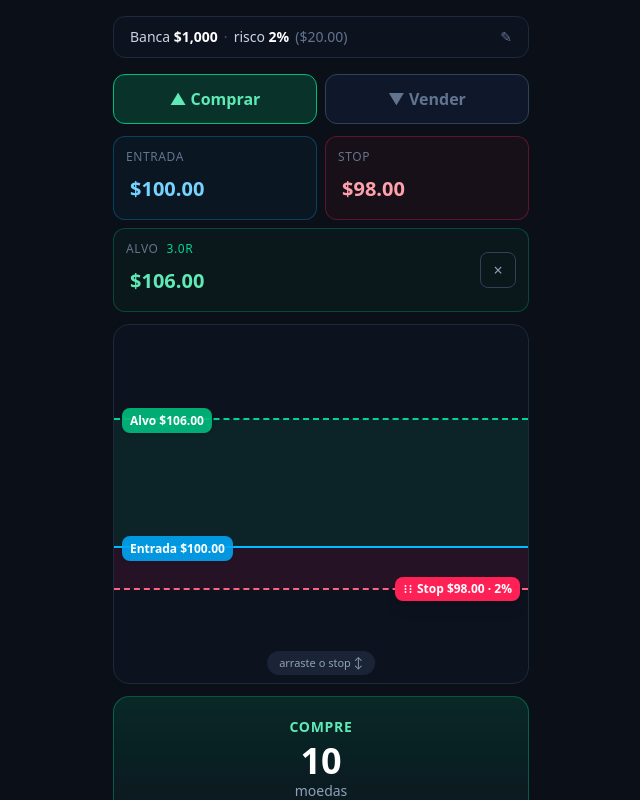
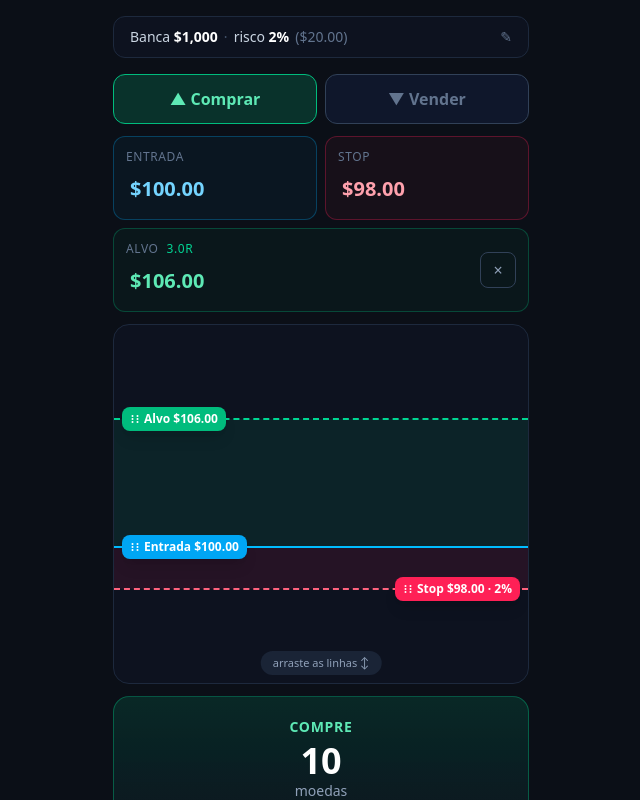
Before and after one commit to abdallacrypto1/riskcalc, a React (Vite) app: page / in a window 1280 px wide. Both pictures are taken after a click on the button "+ definir alvo (take profit)". Shown: the top 800 px of the page, without its empty margins (319-959 px from the left). Built offline with nearby package versions, Linux system fonts and the light colour scheme.

Commit message:
Arraste tambem entrada e alvo no grafico (medio desloca a grade no escalonado)

```diff
--- a/src/App.tsx
+++ b/src/App.tsx
@@ -81,6 +81,20 @@ export default function App() {
 
   const editSingleEntry = (price: number) => {
     setEntryPrice(price);
+    adjustStop(price);
+  };
+
+  // Arrastar a linha de entrada/médio no gráfico.
+  const dragEntry = (price: number) => {
+    if (!scaled) {
+      editSingleEntry(price);
+      return;
+    }
+    // escalonado: desloca a grade inteira mantendo os ratios
+    const delta = price - avg;
+    setGridRows(gridRows.map((r) => ({ ...r, price: +(r.price + delta).toFixed(2) })));
+    setGridFrom((f) => +(f + delta).toFixed(2));
+    setGridTo((t) => +(t + delta).toFixed(2));
     adjustStop(price);
   };
 
@@ -234,7 +248,9 @@ export default function App() {
             stop={stop}
             takeProfit={takeProfit ?? undefined}
             direction={direction}
+            onEntry={dragEntry}
             onStop={setStop}
+            onTakeProfit={(p) => setTakeProfit(+p.toFixed(8))}
           />
         </div>
 
--- a/src/PriceLadder.tsx
+++ b/src/PriceLadder.tsx
@@ -4,16 +4,19 @@ import { money, pct } from "./lib/format";
 
 interface EntryLine {
   price: number;
-  label?: string;
 }
+
+type Handle = "entry" | "stop" | "tp";
 
 interface Props {
   entries: EntryLine[]; // entradas individuais (uma ou várias)
   avg: number; // preço médio (âncora)
   stop: number; // preço do stop (arrastável)
-  takeProfit?: number; // alvo opcional
+  takeProfit?: number; // alvo opcional (arrastável)
   direction: Direction;
+  onEntry?: (price: number) => void; // arrastar a entrada / médio
   onStop: (price: number) => void; // arrastar o stop
+  onTakeProfit?: (price: number) => void; // arrastar o alvo
 }
 
 interface Window {
@@ -21,24 +24,29 @@ interface Window {
   low: number;
 }
 
-/** Gráfico vertical de preço. O trader arrasta o stop com o dedo e vê tudo
- *  se reposicionar ao vivo. */
+/** Gráfico vertical de preço. O trader arrasta entrada, stop e alvo com o dedo
+ *  e vê tudo se reposicionar ao vivo. */
 export default function PriceLadder({
   entries,
   avg,
   stop,
   takeProfit,
   direction,
+  onEntry,
   onStop,
+  onTakeProfit,
 }: Props) {
   const ref = useRef<HTMLDivElement>(null);
-  const [dragging, setDragging] = useState(false);
+  const [drag, setDrag] = useState<Handle | null>(null);
   const freeze = useRef<Window | null>(null);
+
+  const isLong = direction === "long";
+  const hasTp = !!takeProfit && takeProfit > 0;
 
   const prices = [
     ...entries.map((e) => e.price),
     stop,
-    ...(takeProfit && takeProfit > 0 ? [takeProfit] : []),
+    ...(hasTp ? [takeProfit!] : []),
   ].filter((p) => Number.isFinite(p) && p > 0);
 
   const computeWindow = (): Window => {
@@ -50,10 +58,9 @@ export default function PriceLadder({
     return { high: hi + pad, low: Math.max(0, lo - pad) };
   };
 
-  const win = dragging && freeze.current ? freeze.current : computeWindow();
+  const win = drag && freeze.current ? freeze.current : computeWindow();
   const span = win.high - win.low || 1;
 
-  // preço -> fração 0..1 a partir do topo
   const frac = (p: number) => clamp((win.high - p) / span, 0, 1);
   const topPct = (p: number) => `${frac(p) * 100}%`;
 
@@ -63,27 +70,43 @@ export default function PriceLadder({
     return win.high - f * span;
   };
 
-  const onPointerDown = (e: React.PointerEvent) => {
+  const g = avg * 0.0005; // folga mínima entre as linhas
+
+  const clampFor = (kind: Handle, p: number): number => {
+    p = Math.max(p, 0);
+    if (kind === "stop") return isLong ? Math.min(p, avg - g) : Math.max(p, avg + g);
+    if (kind === "entry") return isLong ? Math.max(p, stop + g) : Math.min(p, stop - g);
+    // tp
+    return isLong ? Math.max(p, avg + g) : Math.min(p, avg - g);
+  };
+
+  const emit = (kind: Handle, p: number) => {
+    if (kind === "stop") onStop(p);
+    else if (kind === "entry") onEntry?.(p);
+    else onTakeProfit?.(p);
+  };
+
+  const handlers = (kind: Handle) => ({
+    onPointerDown: (e: React.PointerEvent) => {
       e.currentTarget.setPointerCapture(e.pointerId);
       freeze.current = computeWindow();
-    setDragging(true);
-  };
-  const onPointerMove = (e: React.PointerEvent) => {
-    if (!dragging) return;
-    let p = priceFromClientY(e.clientY);
-    // mantém o stop do lado certo do preço médio
-    const guard = avg * 0.0005;
-    if (direction === "long") p = Math.min(p, avg - guard);
-    else p = Math.max(p, avg + guard);
-    onStop(Math.max(p, 0));
-  };
-  const endDrag = (e: React.PointerEvent) => {
+      setDrag(kind);
+    },
+    onPointerMove: (e: React.PointerEvent) => {
+      if (drag !== kind) return;
+      emit(kind, clampFor(kind, priceFromClientY(e.clientY)));
+    },
+    onPointerUp: (e: React.PointerEvent) => {
       e.currentTarget.releasePointerCapture?.(e.pointerId);
       freeze.current = null;
-    setDragging(false);
-  };
+      setDrag(null);
+    },
+    onPointerCancel: () => {
+      freeze.current = null;
+      setDrag(null);
+    },
+  });
 
-  const isLong = direction === "long";
   const stopDistPct = avg > 0 ? (Math.abs(avg - stop) / avg) * 100 : NaN;
   const multipleEntries = entries.length > 1;
 
@@ -95,68 +118,82 @@ export default function PriceLadder({
     >
       {/* zona de risco entre o médio e o stop */}
       <div
-        className={`absolute inset-x-0 ${isLong ? "bg-rose-500/10" : "bg-rose-500/10"}`}
+        className="absolute inset-x-0 bg-rose-500/10"
         style={{
           top: topPct(Math.max(avg, stop)),
           bottom: `${(1 - frac(Math.min(avg, stop))) * 100}%`,
         }}
       />
       {/* zona de lucro até o alvo */}
-      {takeProfit && takeProfit > 0 && (
+      {hasTp && (
         <div
           className="absolute inset-x-0 bg-emerald-500/10"
           style={{
-            top: topPct(Math.max(avg, takeProfit)),
-            bottom: `${(1 - frac(Math.min(avg, takeProfit))) * 100}%`,
+            top: topPct(Math.max(avg, takeProfit!)),
+            bottom: `${(1 - frac(Math.min(avg, takeProfit!))) * 100}%`,
           }}
         />
       )}
 
-      {/* entradas individuais (quando escalado) */}
+      {/* entradas individuais (quando escalado) — linhas finas, não arrastáveis */}
       {multipleEntries &&
         entries.map((e, i) => (
-          <Line key={i} top={topPct(e.price)} color="slate" thin>
+          <div
+            key={i}
+            className="absolute inset-x-0"
+            style={{ top: topPct(e.price), transform: "translateY(-50%)" }}
+          >
+            <div className="border-t border-slate-600" />
             {entries.length <= 4 && (
-              <span className="text-[11px] text-slate-400">{money(e.price)}</span>
+              <span className="absolute left-2 top-1/2 -translate-y-1/2 text-[11px] text-slate-400">
+                {money(e.price)}
+              </span>
             )}
-          </Line>
+          </div>
         ))}
 
-      {/* alvo */}
-      {takeProfit && takeProfit > 0 && (
-        <Line top={topPct(takeProfit)} color="emerald" dashed>
-          <Tag color="emerald">Alvo {money(takeProfit)}</Tag>
-        </Line>
+      {/* ALVO — arrastável */}
+      {hasTp && (
+        <DragLine
+          top={topPct(takeProfit!)}
+          z="z-20"
+          line="border-emerald-400 border-dashed"
+          side="left"
+          pill="bg-emerald-500 text-white"
+          handlers={onTakeProfit ? handlers("tp") : undefined}
+        >
+          Alvo {money(takeProfit!)}
+        </DragLine>
       )}
 
-      {/* preço médio / entrada (âncora) */}
-      <Line top={topPct(avg)} color="sky">
-        <Tag color="sky">
+      {/* ENTRADA / MÉDIO — arrastável */}
+      <DragLine
+        top={topPct(avg)}
+        z="z-20"
+        line="border-sky-400"
+        side="left"
+        pill="bg-sky-500 text-white"
+        handlers={onEntry ? handlers("entry") : undefined}
+      >
         {multipleEntries ? "Médio" : "Entrada"} {money(avg)}
-        </Tag>
-      </Line>
+      </DragLine>
 
       {/* STOP — arrastável */}
-      <div
-        className="absolute inset-x-0 z-10 flex cursor-grab items-center active:cursor-grabbing"
-        style={{ top: topPct(stop), transform: "translateY(-50%)", touchAction: "none" }}
-        onPointerDown={onPointerDown}
-        onPointerMove={onPointerMove}
-        onPointerUp={endDrag}
-        onPointerCancel={endDrag}
+      <DragLine
+        top={topPct(stop)}
+        z="z-30"
+        line="border-rose-400 border-dashed"
+        side="right"
+        pill="bg-rose-500 text-white"
+        handlers={handlers("stop")}
       >
-        <div className="h-9 w-full" /> {/* área de toque alta */}
-        <div className="pointer-events-none absolute inset-x-0 top-1/2 -translate-y-1/2 border-t-2 border-dashed border-rose-400" />
-        <div className="pointer-events-none absolute right-2 top-1/2 flex -translate-y-1/2 items-center gap-1 rounded-lg bg-rose-500 px-2 py-1 text-xs font-semibold text-white shadow-lg">
-          <GripIcon />
         Stop {money(stop)} · {pct(stopDistPct)}
-        </div>
-      </div>
+      </DragLine>
 
       {/* dica de arrastar */}
-      {!dragging && (
+      {!drag && (
         <div className="pointer-events-none absolute bottom-2 left-1/2 -translate-x-1/2 rounded-full bg-slate-800/80 px-3 py-1 text-[11px] text-slate-400">
-          arraste o stop ↕
+          arraste as linhas ↕
         </div>
       )}
     </div>
@@ -167,50 +204,41 @@ function clamp(v: number, lo: number, hi: number) {
   return Math.min(hi, Math.max(lo, v));
 }
 
-function Line({
+function DragLine({
   top,
-  color,
+  z,
+  line,
+  side,
+  pill,
+  handlers,
   children,
-  thin,
-  dashed,
 }: {
   top: string;
-  color: "sky" | "emerald" | "slate";
-  children?: React.ReactNode;
-  thin?: boolean;
-  dashed?: boolean;
-}) {
-  const border =
-    color === "sky"
-      ? "border-sky-400"
-      : color === "emerald"
-        ? "border-emerald-400"
-        : "border-slate-600";
-  return (
-    <div className="absolute inset-x-0" style={{ top, transform: "translateY(-50%)" }}>
-      <div
-        className={`${border} ${thin ? "border-t" : "border-t-2"} ${dashed ? "border-dashed" : ""}`}
-      />
-      {children && <div className="absolute left-2 top-1/2 -translate-y-1/2">{children}</div>}
-    </div>
-  );
-}
-
-function Tag({
-  color,
-  children,
-}: {
-  color: "sky" | "emerald";
+  z: string;
+  line: string;
+  side: "left" | "right";
+  pill: string;
+  handlers?: ReturnType<() => Record<string, unknown>>;
   children: React.ReactNode;
 }) {
-  const cls =
-    color === "sky"
-      ? "bg-sky-500/90 text-white"
-      : "bg-emerald-500/90 text-white";
+  const draggable = !!handlers;
   return (
-    <span className={`rounded-lg px-2 py-1 text-xs font-semibold shadow ${cls}`}>
+    <div
+      className={`absolute inset-x-0 ${z} flex items-center ${draggable ? "cursor-grab active:cursor-grabbing" : ""}`}
+      style={{ top, transform: "translateY(-50%)", touchAction: "none" }}
+      {...handlers}
+    >
+      <div className="h-9 w-full" /> {/* área de toque alta */}
+      <div
+        className={`pointer-events-none absolute inset-x-0 top-1/2 -translate-y-1/2 border-t-2 ${line}`}
+      />
+      <div
+        className={`pointer-events-none absolute ${side === "left" ? "left-2" : "right-2"} top-1/2 flex -translate-y-1/2 items-center gap-1 rounded-lg px-2 py-1 text-xs font-semibold shadow-lg ${pill}`}
+      >
+        {draggable && <GripIcon />}
         {children}
-    </span>
+      </div>
+    </div>
   );
 }
 
```
Lines whose indentation alone changed are shown as unchanged.
